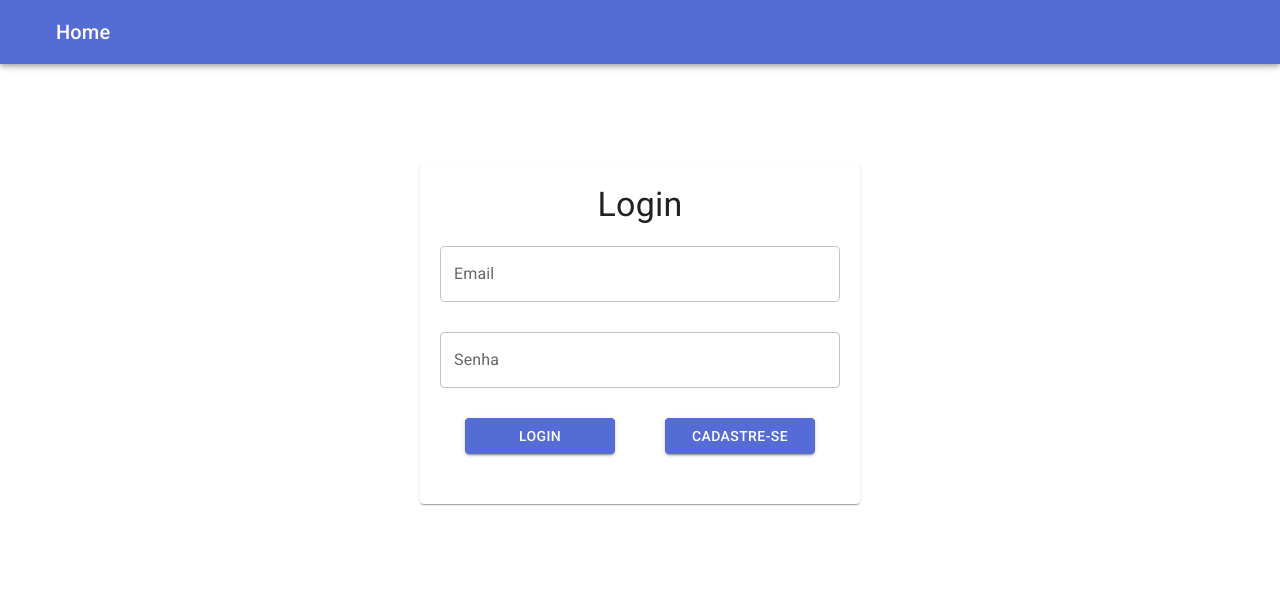
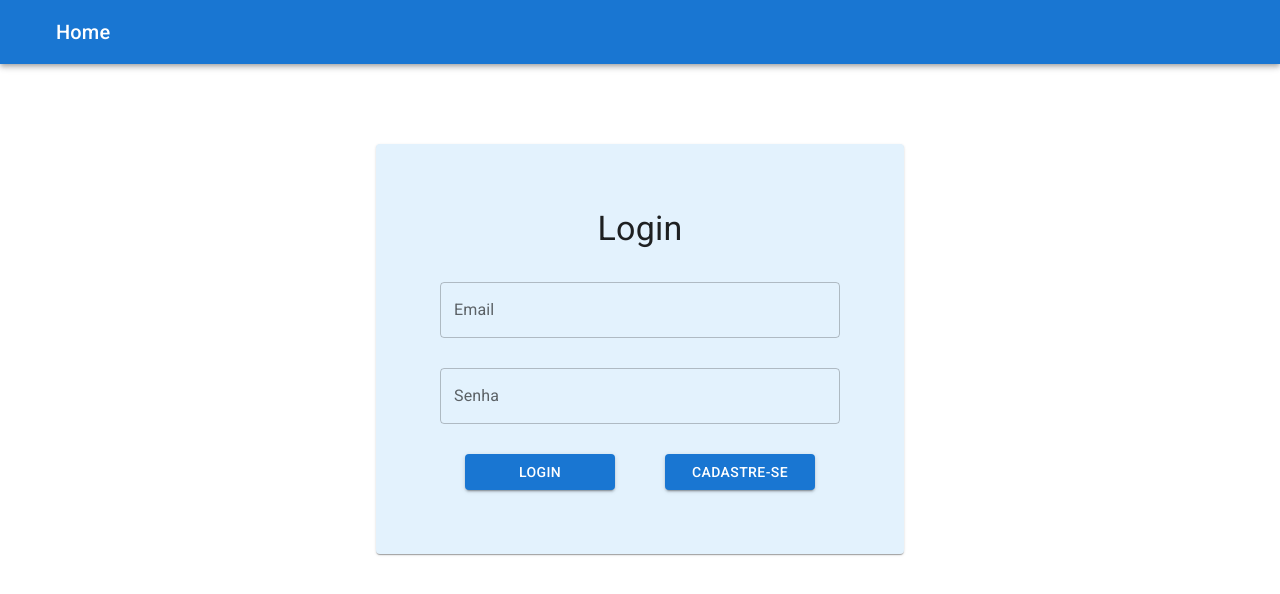
Before and after one commit to raphael-foliveira/fiber-react, a React (Vite) app in the folder frontend/: page /login in a window 1280 px wide. Shown: the top 594 px of the page. Built offline with nearby package versions, Linux system fonts and the light colour scheme; no server answers.

Commit message:
feat: adjust theme colors

```diff
--- /dev/null
+++ b/frontend/src/components/Forms/FormCard.tsx
@@ -0,0 +1,19 @@
+import { Card } from '@mui/material';
+import { blue } from '@mui/material/colors';
+import { ReactNode } from 'react';
+
+export function FormCard({ children }: { children: ReactNode }) {
+  return (
+    <Card
+      sx={{
+        maxWidth: 400,
+        padding: 8,
+        margin: 'auto',
+        marginTop: 10,
+        backgroundColor: blue[50],
+      }}
+    >
+      {children}
+    </Card>
+  );
+}
--- a/frontend/src/components/Forms/Login/Login.tsx
+++ b/frontend/src/components/Forms/Login/Login.tsx
@@ -2,7 +2,8 @@ import { Button, TextField, Typography } from '@mui/material';
 import { FormEventHandler, useContext, useState } from 'react';
 import { Link, useNavigate } from 'react-router-dom';
 import { authService } from '../../../service/authService';
-import { ButtonWrapper, FieldWrapper, FormCard } from '../styles';
+import { ButtonWrapper, FieldWrapper } from '../styles';
+import { FormCard } from '../FormCard';
 import { AuthContext } from '../../../contexts/authContext';
 
 export default function LoginForm() {
@@ -27,7 +28,9 @@ export default function LoginForm() {
   return (
     <form action='' onSubmit={handleSubmit}>
       <FormCard>
-        <Typography variant='h4'>Login</Typography>
+        <Typography variant='h4' sx={{ textAlign: 'center', marginBottom: 4 }}>
+          Login
+        </Typography>
         <FieldWrapper>
           <TextField
             label='Email'
--- a/frontend/src/components/Forms/Signup/Signup.tsx
+++ b/frontend/src/components/Forms/Signup/Signup.tsx
@@ -4,7 +4,8 @@ import { useNavigate } from 'react-router-dom';
 import { AuthContext } from '../../../contexts/authContext';
 import { ValidationError } from '../../../errors/ValidationError';
 import { authService } from '../../../service/authService';
-import { ButtonWrapper, FieldWrapper, FormCard } from '../styles';
+import { ButtonWrapper, FieldWrapper } from '../styles';
+import { FormCard } from '../FormCard';
 
 export default function SignupForm() {
   const [email, setEmail] = useState('');
@@ -43,7 +44,9 @@ export default function SignupForm() {
   return (
     <form action='' onSubmit={handleSubmit}>
       <FormCard>
-        <Typography variant='h4'>Cadastro</Typography>
+        <Typography variant='h4' sx={{ textAlign: 'center', marginBottom: 4 }}>
+          Cadastro
+        </Typography>
         <FieldWrapper>
           <TextField
             label='Nome de usuário'
--- a/frontend/src/components/Forms/Todos/CreateTodo.tsx
+++ b/frontend/src/components/Forms/Todos/CreateTodo.tsx
@@ -1,8 +1,9 @@
 import { Button, TextField, Typography } from '@mui/material';
 import { FormEventHandler, useState } from 'react';
+import { useNavigate } from 'react-router-dom';
 import { todosService } from '../../../service/todosService';
-import { ButtonWrapper, FieldWrapper, FormCard } from '../styles';
-import { useNavigate } from 'react-router-dom';
+import { FormCard } from '../FormCard';
+import { ButtonWrapper, FieldWrapper } from '../styles';
 
 export default function CreateTodoForm({
   accessToken,
@@ -35,7 +36,9 @@ export default function CreateTodoForm({
   return (
     <form action='' onSubmit={handleSubmit}>
       <FormCard>
-        <Typography variant='h4'>Cadastro</Typography>
+        <Typography variant='h4' sx={{ textAlign: 'center', marginBottom: 4 }}>
+          Nova tarefa
+        </Typography>
         <FieldWrapper>
           <TextField
             label='Título'
@@ -73,7 +76,7 @@ export default function CreateTodoForm({
         )}
         <ButtonWrapper>
           <Button variant='contained' type='submit'>
-            Cadastrar
+            Criar
           </Button>
         </ButtonWrapper>
       </FormCard>
--- a/frontend/src/components/Forms/styles.ts
+++ b/frontend/src/components/Forms/styles.ts
@@ -1,7 +1,7 @@
-import { Card } from '@mui/material';
+import { Box } from '@mui/material';
 import styled from 'styled-components';
 
-export const FieldWrapper = styled.div`
+export const FieldWrapper = styled(Box)`
   width: 100%;
   display: flex;
   justify-content: space-around;
@@ -12,27 +12,12 @@ export const FieldWrapper = styled.div`
   }
 `;
 
-export const ButtonWrapper = styled.div`
+export const ButtonWrapper = styled(Box)`
   width: 100%;
   display: flex;
   justify-content: space-around;
-  margin-bottom: 30px;
 
   .MuiButtonBase-root {
     width: 150px;
   }
 `;
-
-export const FormCard = styled(Card)`
-  display: flex;
-  max-width: 400px;
-  margin: 100px auto;
-  padding: 20px;
-  flex-wrap: wrap;
-
-  h4 {
-    text-align: center;
-    width: 100%;
-    margin-bottom: 20px;
-  }
-`;
--- a/frontend/src/components/Todos/Todo.tsx
+++ b/frontend/src/components/Todos/Todo.tsx
@@ -3,6 +3,7 @@ import { useState } from 'react';
 import { todosService } from '../../service/todosService';
 import { Todo } from '../../types/todos';
 import UpdateTodo from '../Forms/Todos/UpdateTodo';
+import { green, lightGreen, red } from '@mui/material/colors';
 
 interface SingleTodoProps {
   todo: Todo;
@@ -40,6 +41,7 @@ export function SingleTodo({
         height: '400px',
         display: 'flex',
         flexDirection: 'column',
+        backgroundColor: todoState.completed ? green[100] : red[100],
       }}
     >
       {isEditing ? (
--- a/frontend/src/pages/root/Root.tsx
+++ b/frontend/src/pages/root/Root.tsx
@@ -1,11 +1,13 @@
+import { Box } from '@mui/material';
 import Navbar from '../../components/Navbar/Navbar';
 import { Outlet } from 'react-router-dom';
 
 export function Root() {
   return (
-    <>
+    <Box sx={{ backgroundColor: 'background.paper', height: '100vh' }}>
       <Navbar />
+
       <Outlet />
-    </>
+    </Box>
   );
 }
--- a/frontend/src/themes/theme.ts
+++ b/frontend/src/themes/theme.ts
@@ -3,12 +3,6 @@ import { red } from '@mui/material/colors';
 
 export const theme = createTheme({
   palette: {
-    primary: {
-      main: '#556cd6',
-    },
-    secondary: {
-      main: '#19857b',
-    },
     error: {
       main: red.A400,
     },
```
Also changed, not shown: 1 other file (tests, documents, lock files or other folders).
